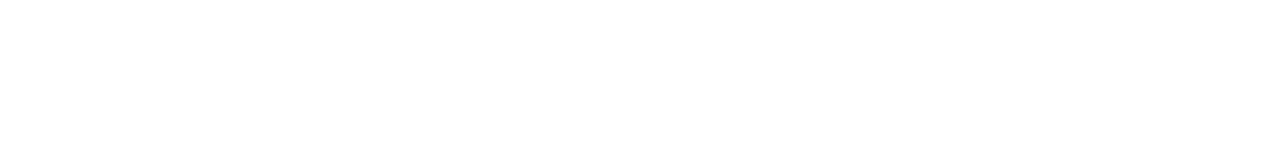
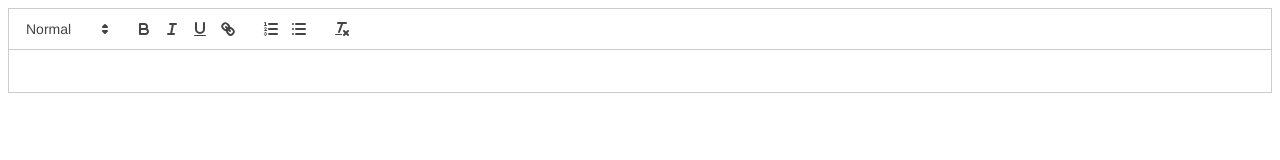
Before and after one commit to PranayPant/leelas-blog, a Gatsby site: page /react-quill in a window 1280 px wide. Before the commit this address had no page. Built offline with nearby package versions, Linux system fonts and the light colour scheme; Gatsby itself is replaced by a stand-in of ours.

Commit message:
feat: integrate react-quill

```diff
--- a/package.json
+++ b/package.json
@@ -5,6 +5,7 @@
   "version": "0.1.0",
   "author": "Kyle Mathews <mathews.kyle@gmail.com>",
   "dependencies": {
+    "@loadable/component": "^5.15.3",
     "gatsby": "^5.12.4",
     "gatsby-plugin-image": "^3.12.0",
     "gatsby-plugin-manifest": "^5.12.0",
--- /dev/null
+++ b/src/components/quill/component.tsx
@@ -0,0 +1,8 @@
+import * as React from "react"
+import ReactQuill from "react-quill"
+import "react-quill/dist/quill.snow.css"
+
+export default function QuillComponent() {
+  const [value, setValue] = React.useState("")
+  return <ReactQuill theme="snow" value={value} onChange={setValue} />
+}
--- /dev/null
+++ b/src/components/quill/index.tsx
@@ -0,0 +1,3 @@
+import Loadable from "@loadable/component"
+
+export const Quill = Loadable(() => import("./component"))
--- /dev/null
+++ b/src/pages/react-quill.tsx
@@ -0,0 +1,6 @@
+import * as React from "react"
+import { Quill } from "../components/quill"
+
+export default function ReactQuillDemo() {
+  return <Quill />
+}
```
Also changed, not shown: src/pages/index.js (+2 -5 lines), 1 other file.
